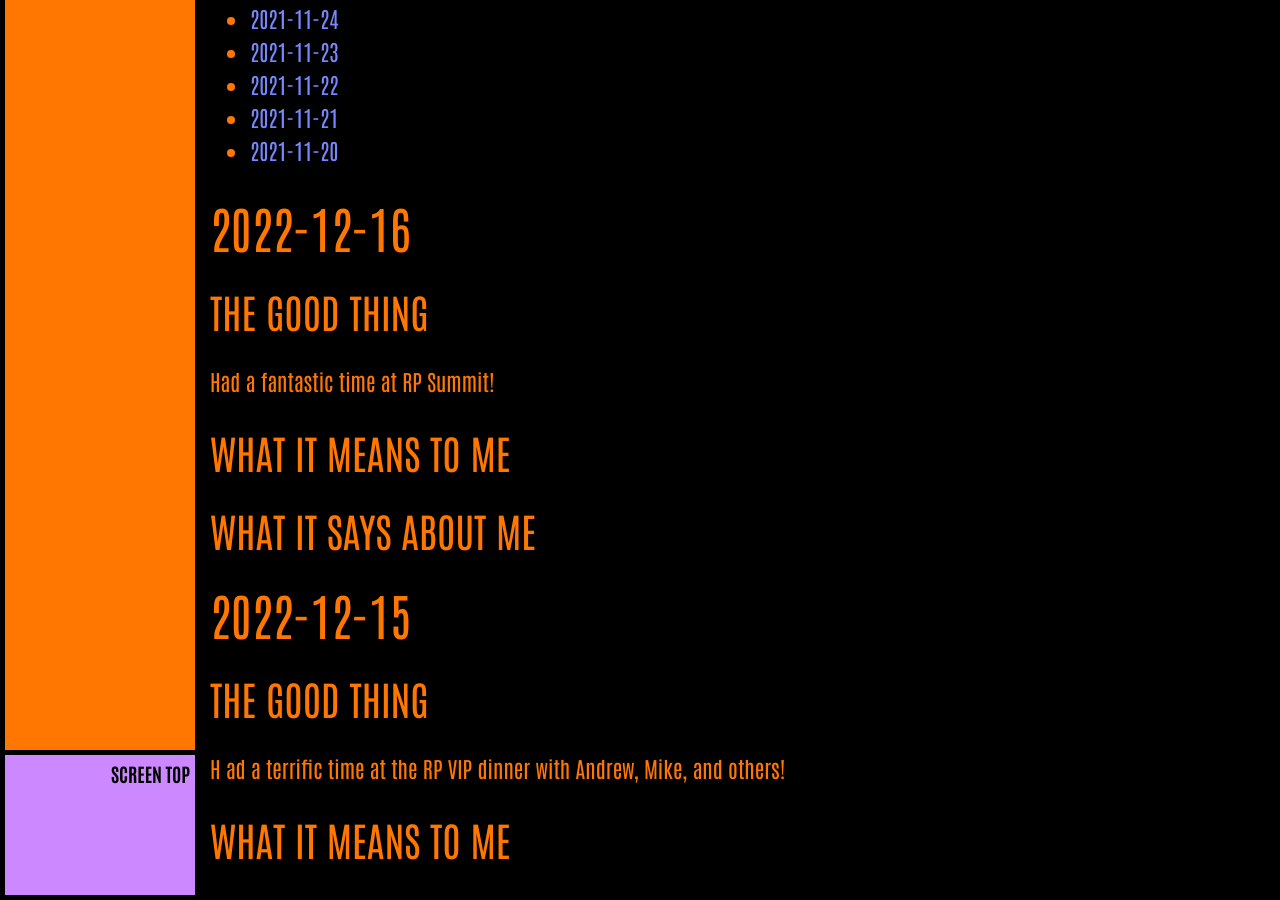
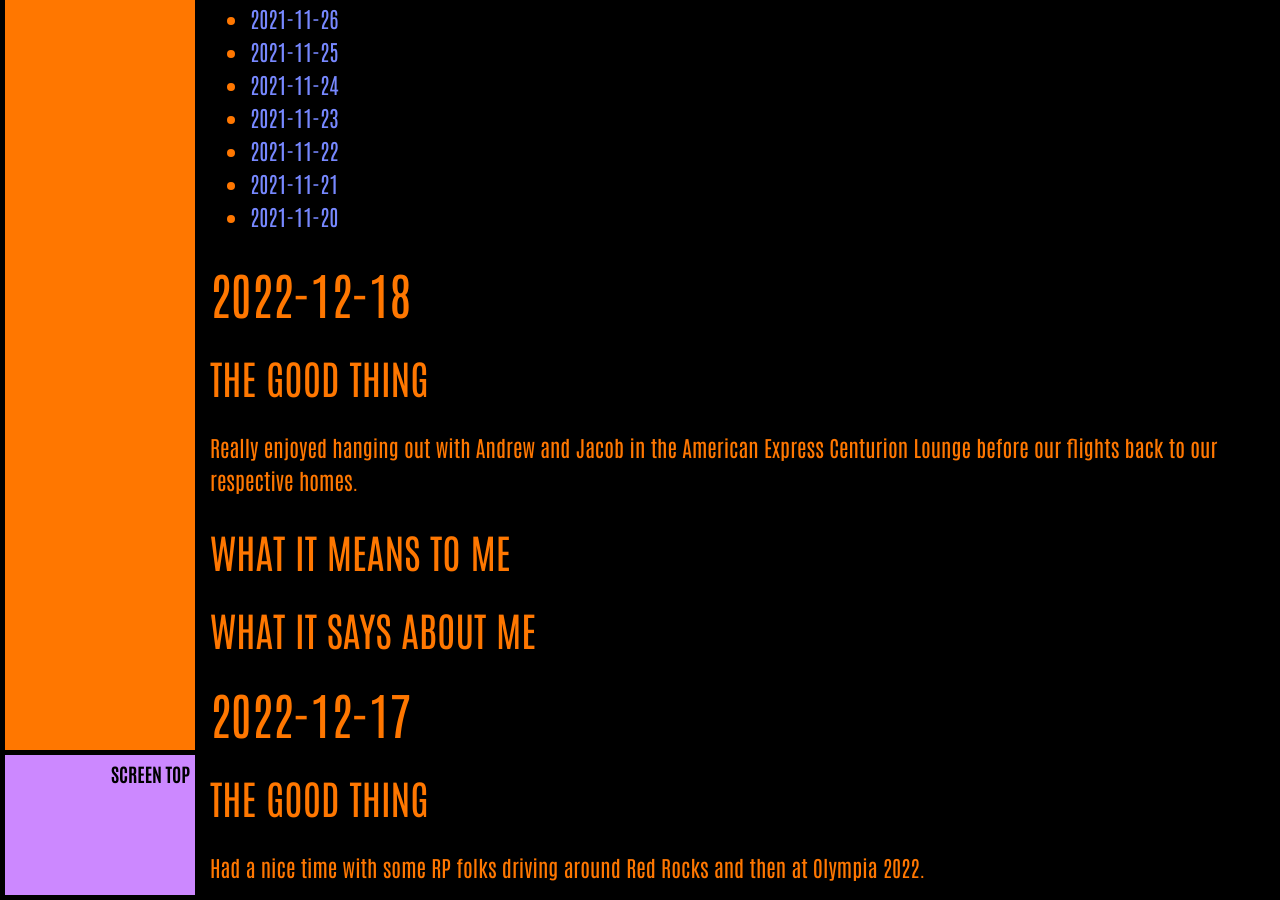
Before and after one commit to ArthurZey/arthurzey.github.io, a Jekyll site: the page built from _pages/one-good-thing.md, in a window 1280 px wide and 900 px high, scrolled down 8151 px. Built offline with Jekyll 4.4.1, drawn with Linux system fonts in a browser that asks for light colours; some of the changed text lies outside the part shown.

Commit message:
added stubs for 2022-12-17 and 2022-12-18

```diff
--- a/_pages/one-good-thing.md
+++ b/_pages/one-good-thing.md
@@ -2,7 +2,7 @@
 title: One Good Thing
 description: "Accomplishments, happenings, etc, this is probably a good way to cultivate gratitude and a value orientation."
 date: "2021-12-05"
-last_modified_at: "2022-12-17T17:50:49+00:00"
+last_modified_at: "2022-12-19T17:15:17+00:00"
 tags:
   - happenings
   - draft
@@ -13,6 +13,25 @@
 {:toc}
 {::options toc_levels="2" /}
 
+## 2022-12-18
+### The Good Thing
+Really enjoyed hanging out with Andrew and Jacob in the American Express Centurion Lounge before our flights back to our respective homes.
+### What It Means to Me
+
+### What It Says about Me
+
+
+
+
+## 2022-12-17
+### The Good Thing
+Had a nice time with some RP folks driving around Red Rocks and then at Olympia 2022.
+### What It Means to Me
+
+### What It Says about Me
+
+
+
 ## 2022-12-16
 ### The Good Thing
 Had a fantastic time at RP Summit!
```
